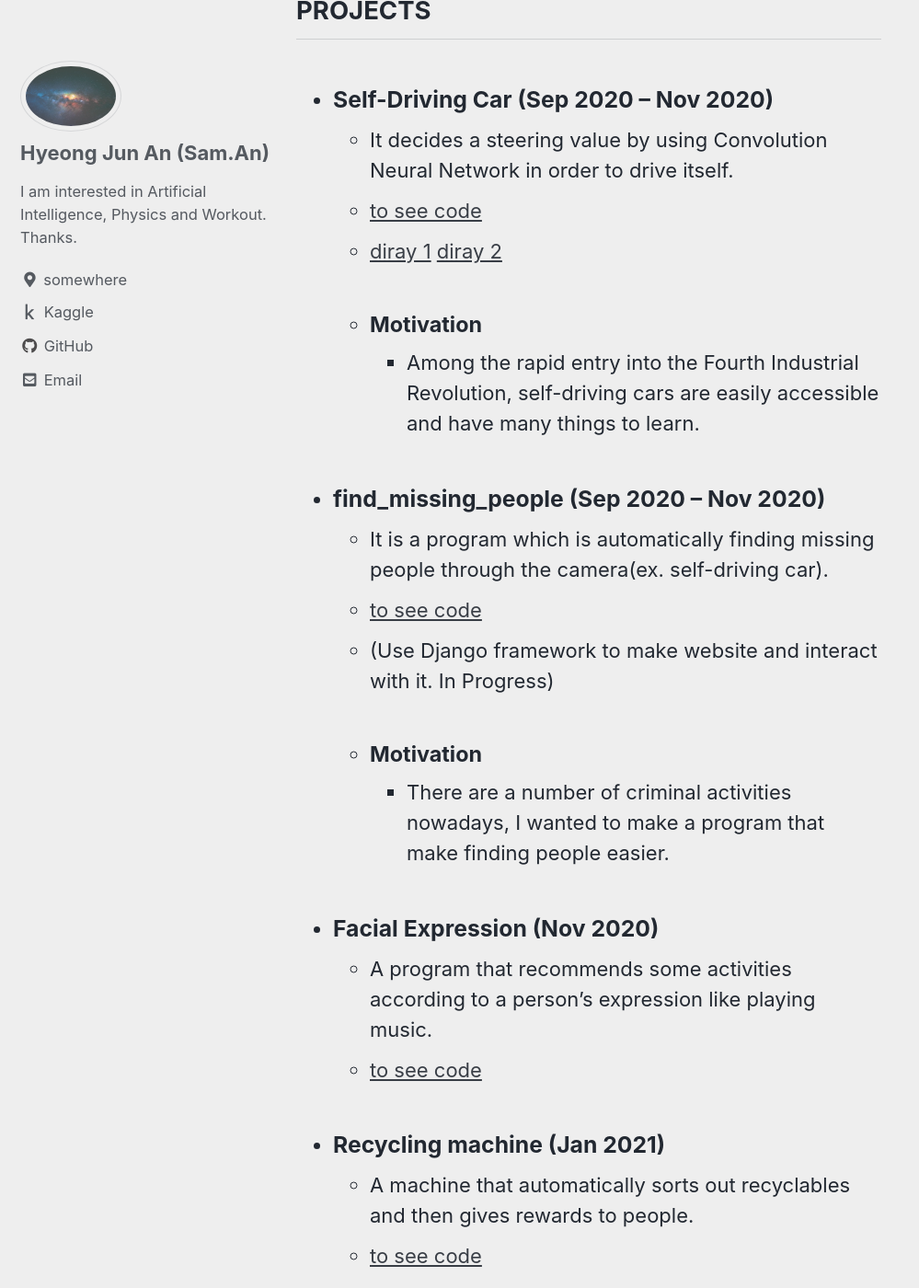
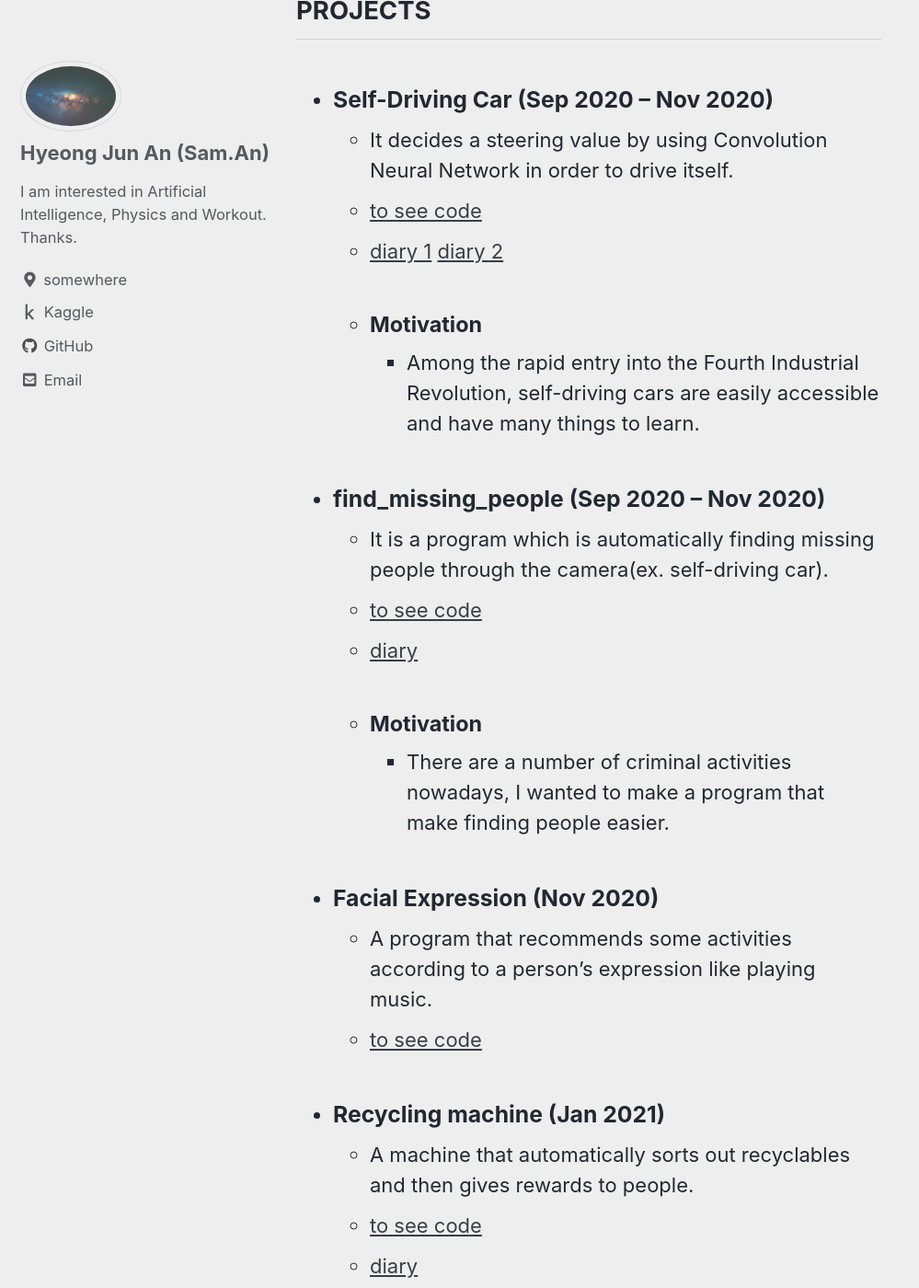
Before and after one commit to sammiee5311/sammiee5311.github.com, a Jekyll site: the page built from _pages/about-archive.md, in a window 1280 px wide and 1400 px high, scrolled down 383 px. Shown: the whole window at 92% size, without its empty margins (0-999 px from the left). Built offline with Jekyll 4.4.1, drawn with Linux system fonts in a browser that asks for light colours; cached includes are drawn as plain includes; some of the changed text lies outside the part shown.

Commit message:
Update about-archive.md

```diff
--- a/_pages/about-archive.md
+++ b/_pages/about-archive.md
@@ -17,7 +17,7 @@ last_modified_at: 2020-01-07
 + ### Self-Driving Car (Sep 2020 – Nov 2020)
     - It decides a steering value by using Convolution Neural Network in order to drive itself.
     - [to see code](https://github.com/sammiee5311/raspberry_pi/tree/master/self_driving_car)
-    - [diray 1](https://sammiee5311.github.io/raspi/Raspi-Self-Driving/) [diray 2](https://sammiee5311.github.io/raspi/raspi-Self-Driving(2)/)
+    - [diary 1](https://sammiee5311.github.io/raspi/Raspi-Self-Driving/) [diary 2](https://sammiee5311.github.io/raspi/raspi-Self-Driving(2)/)
 
     - #### Motivation
         - Among the rapid entry into the Fourth Industrial Revolution, self-driving cars are easily accessible and have many things to learn. <br>
@@ -25,7 +25,7 @@ last_modified_at: 2020-01-07
 + ### find_missing_people (Sep 2020 – Nov 2020)
     - It is a program which is automatically finding missing people through the camera(ex. self-driving car).
     - [to see code](https://github.com/sammiee5311/find_missing_people)
-    - (Use Django framework to make website and interact with it. In Progress)
+    - [diary](https://sammiee5311.github.io/project/Find-Missing-People/)
 
     - #### Motivation
         - There are a number of criminal activities nowadays, I wanted to make a program that make finding people easier. <br>
@@ -37,7 +37,7 @@ last_modified_at: 2020-01-07
 + ### Recycling machine (Jan 2021)
     - A machine that automatically sorts out recyclables and then gives rewards to people.
     - [to see code](https://github.com/sammiee5311/capstone_design)
-    - [diray](https://sammiee5311.github.io/capston/Global-Capstone-Design/)
+    - [diary](https://sammiee5311.github.io/capston/Global-Capstone-Design/)
 
     - #### Motivation
         - COVID-19 impacts on the recycling industry. Nowadays, a number of people order delivery food more than before due to the corona-virus. It is an important thing that people should recycle better for sustainable living.
```
Also changed, not shown: other parts of _pages/about-archive.md (+1 -1 lines).
